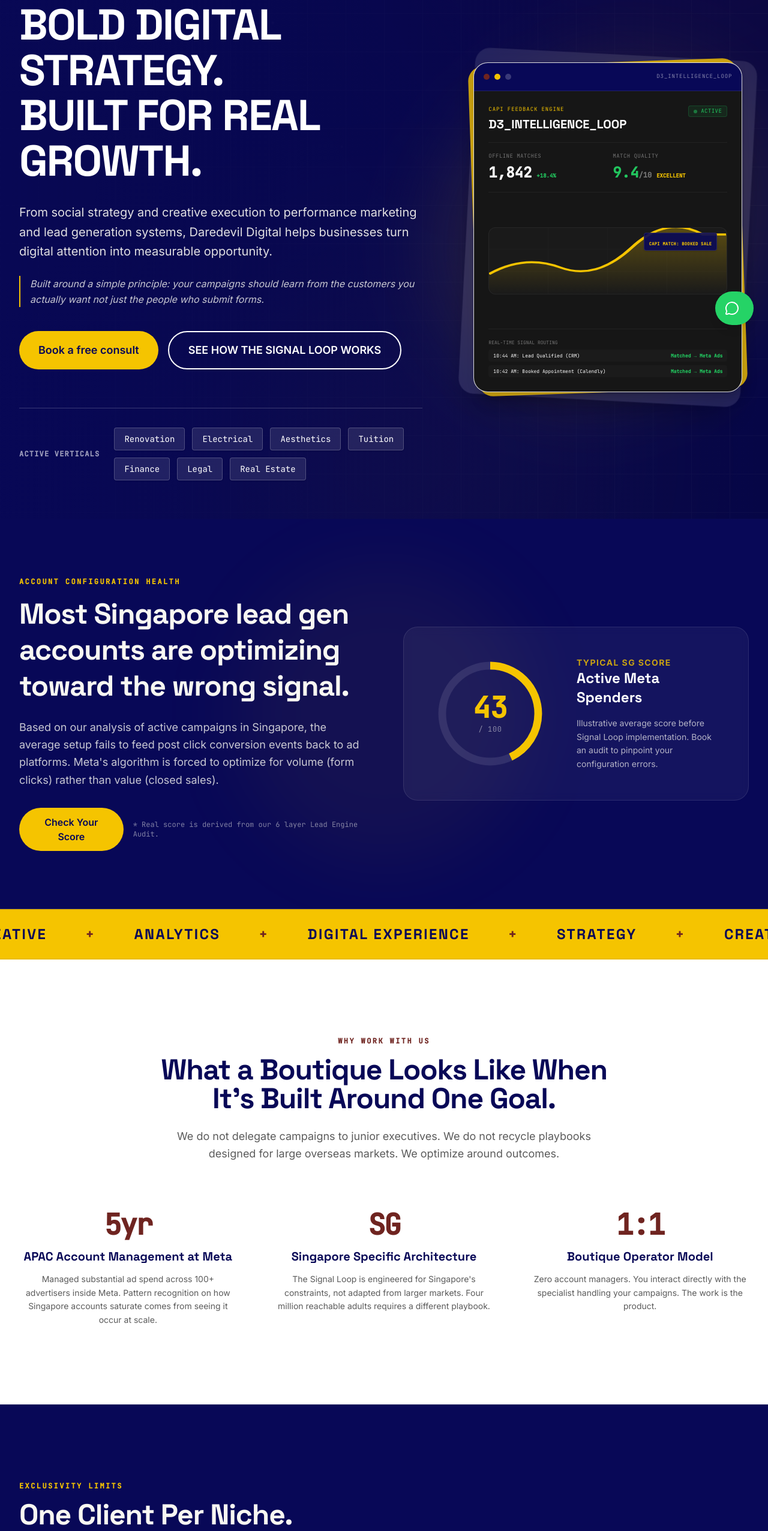
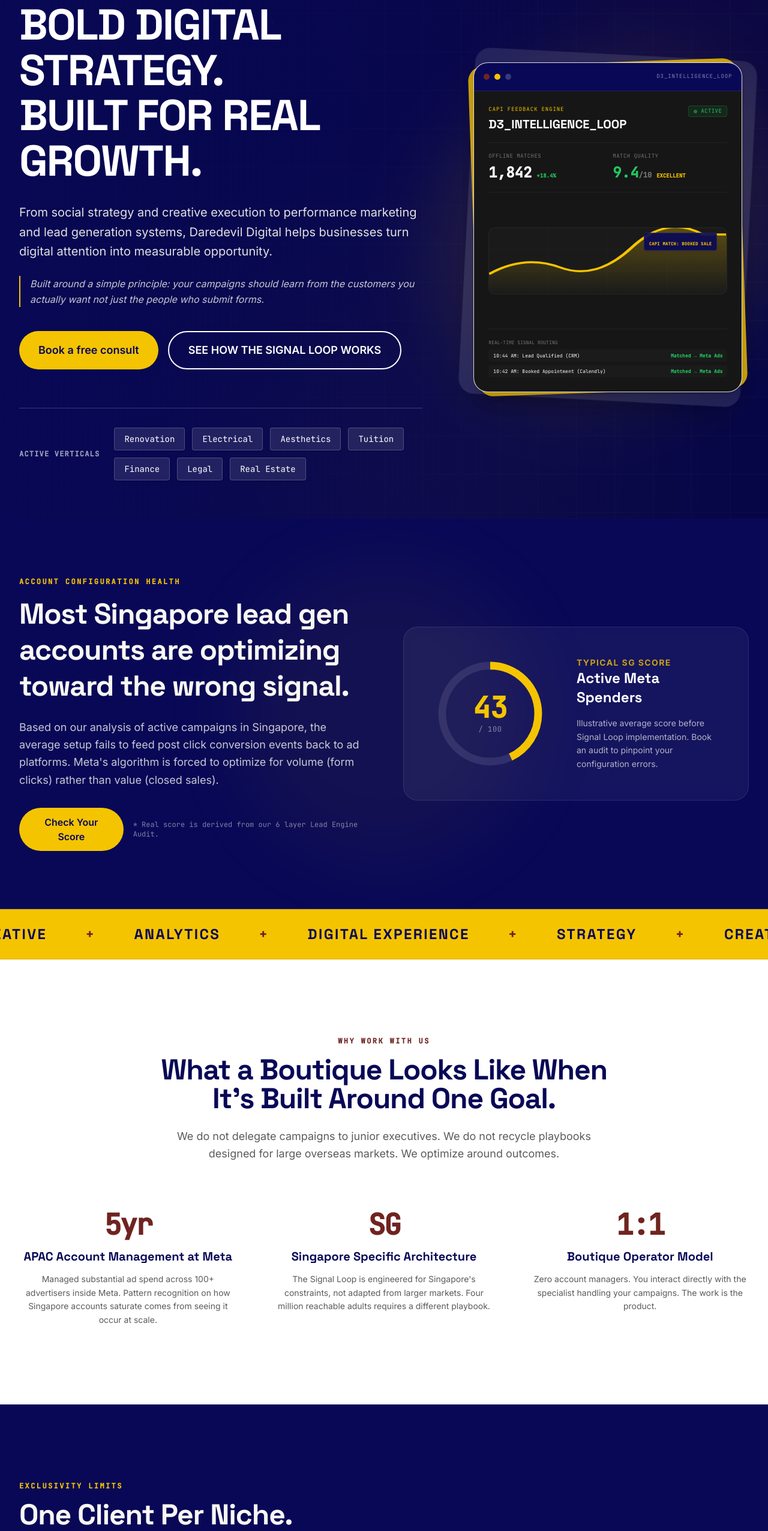
Before and after one commit to pruthvirajtarode/daredevildigital, a React (Vite) app: page / in a window 1280 px wide. Shown: the part 234-2787 px from the top of the page at 60% size. Built offline with nearby package versions, Linux system fonts and the light colour scheme.

Commit message:
Remove WhatsApp widget and update exclusivity heading

```diff
--- a/src/components/layout/Layout.tsx
+++ b/src/components/layout/Layout.tsx
@@ -2,7 +2,6 @@ import type { ReactNode } from 'react';
 import Navbar from './Navbar';
 import Footer from './Footer';
 import ScrollToTop from '../ui/ScrollToTop';
-import FloatingWhatsApp from '../ui/FloatingWhatsApp';
 import ScrollToHash from '../ui/ScrollToHash';
 
 interface LayoutProps {
@@ -18,7 +17,6 @@ export default function Layout({ children }: LayoutProps) {
         {children}
       </main>
       <Footer />
-      <FloatingWhatsApp />
       <ScrollToTop />
     </div>
   );
--- a/src/components/sections/ExclusivityTracker.tsx
+++ b/src/components/sections/ExclusivityTracker.tsx
@@ -60,7 +60,7 @@ export default function ExclusivityTracker() {
               EXCLUSIVITY LIMITS
             </span>
             <h2 className="font-display text-4xl md:text-5xl font-bold tracking-tight mb-6">
-              One Client Per Niche. Check If Yours Is Open.
+              One Client Per Niche.
             </h2>
             <p className="text-brand-offwhite/80 text-sm leading-relaxed">
               At the Exclusive Management tier, Daredevil Digital works with exactly one client per niche. No conflicts of interest, no bidding wars, and no sharing ad creative strategies with your direct competitors. Once a slot is closed, it remains closed.
```
